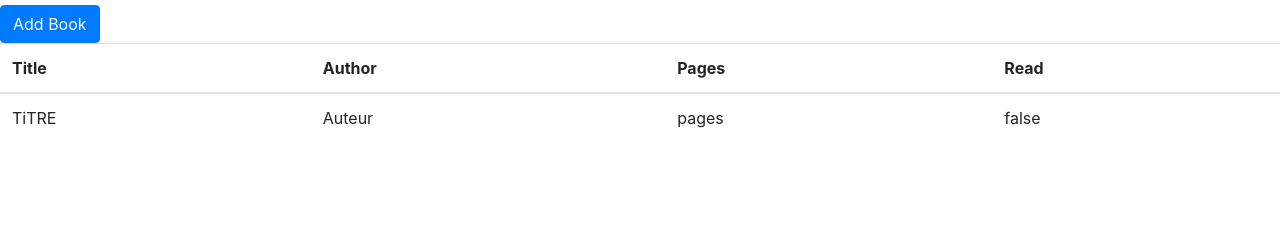
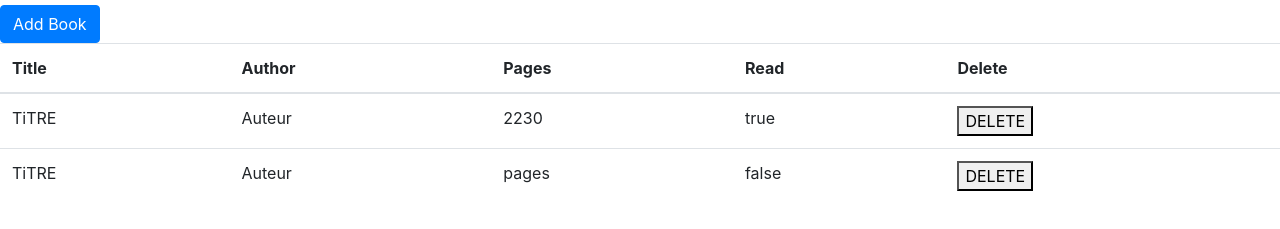
Before and after one commit to teamatcha/library, a plain HTML site: page index.html in a window 1280 px wide. Shown: the part 51-280 px from the top of the page. Drawn offline with nearby package versions, Linux system fonts and the light colour scheme.

Commit message:
delete + add new book ok

```diff
--- a/index.html
+++ b/index.html
@@ -21,10 +21,10 @@
             <th scope="col">Author</th>
             <th scope="col">Pages</th>
             <th scope="col">Read</th>
+            <th scope="col">Delete</th>
           </tr>
         </thead>
         <tbody class="display-book">
-
         </tbody>
       </table>
 
--- a/scripts/script.js
+++ b/scripts/script.js
@@ -3,9 +3,7 @@ const btnAdd = document.getElementById("btn-addForm");
 const btnSubmit = document.getElementById("submitNew");
 const bookInfo = document.querySelectorAll(".form-control");
 const bookRead = document.querySelectorAll(".form-check-input");
-
-
-
+const displayBooks = document.querySelector(".display-book");
 var myLibrary = []
 
 function Book(title, author, pages, read = false){
@@ -18,16 +16,73 @@ function Book(title, author, pages, read = false){
     };
 };
 
+
 function addBookToLibrary(book){
     myLibrary.push(book);
-    return myLibrary
+    displayBooks.innerHTML = ""
+    getAllBooks()
+    //addToList(book);
+    //return myLibrary
 };
+
+book2 = new Book("TiTRE","Auteur","2230",true);
+addBookToLibrary(book2);
 book1 = new Book("TiTRE","Auteur","pages");
 addBookToLibrary(book1);
+//book = new Book("Tefsjeiof","Auteesfssefur","pages", true);
+//addBookToLibrary(book);
+/*function reset(){
+    displayBooks.forEach(e =>{
+        e.value = "";
+    })
+}*/
 
-const displayBooks = document.querySelector(".display-book");
+/*
+
+function addToList(book){
+    var trr = document.createElement("tr");
+    displayBooks.appendChild(trr);
+    var td_elt = document.createElement("td");
+    td_elt.innerHTML = book.title;
+    trr.appendChild(td_elt);
+    var td_elt2 = document.createElement("td");
+    td_elt2.innerHTML = book.author;
+    trr.appendChild(td_elt2);
+    var td_elt3 = document.createElement("td");
+    td_elt3.innerHTML = book.pages;
+    trr.appendChild(td_elt3);
+    var td_elt4 = document.createElement("td");
+    readButton = document.createElement("button");
+
+    td_elt4.innerHTML = book.read;
+    td_elt4.appendChild(readButton);
+
+    trr.appendChild(td_elt4);
+
+    var td_elt5 = document.createElement("td");
+       /* deleteButton = document.createElement("button");
+        deleteButton.innerHTML = "DELETE"
+        td_elt5.appendChild(deleteButton);
+        deleteButton.addEventListener('click', removeBook);
+    trr.appendChild(td_elt5);
+}*/
+
+
+btnSubmit.addEventListener('click', e=> {
+    const newTitle = document.getElementById("title").value
+    const newAuthor = document.getElementById("author").value
+    const newPages = document.getElementById("pagesNum").value
+    const status = document.querySelector("input[type=radio]:checked").value;
+
+    book = new Book(newTitle, newAuthor, newPages,status );
+    addBookToLibrary(book);
+
+});
+
+
+
 function getAllBooks(){
-    myLibrary.forEach(element => {
+    myLibrary.forEach((element,index) => {
         var size = Object.keys(element).length;
         var trr = document.createElement("tr");
         displayBooks.appendChild(trr);
@@ -36,7 +91,6 @@ function getAllBooks(){
         trr.appendChild(td_elt);
         var td_elt2 = document.createElement("td");
         td_elt2.innerHTML = element.author;
-
         trr.appendChild(td_elt2);
         var td_elt3 = document.createElement("td");
         td_elt3.innerHTML = element.pages;
@@ -44,28 +98,19 @@ function getAllBooks(){
         var td_elt4 = document.createElement("td");
         td_elt4.innerHTML = element.read;
         trr.appendChild(td_elt4);
+
+        var td_elt5 = document.createElement("td");
+
+        deleteButton = document.createElement("button");
+        deleteButton.innerHTML = "DELETE"
+        td_elt5.appendChild(deleteButton);
+        deleteButton.addEventListener('click', e=>{
+            myLibrary.splice(index, 1);
+            displayBooks.innerHTML = ""
+            getAllBooks()
+        })
+       trr.appendChild(td_elt5);
     });
 };
 
-getAllBooks();
-
-
-/*------------------------------------------------------------------------------------ */
-
-btnSubmit.addEventListener('click', e=> {
-    const newTitle = document.getElementById("title").value
-    const newAuthor = document.getElementById("author").value
-    const newPages = document.getElementById("pagesNum").value
-
-    const status = document.querySelector("input[type=radio]:checked").value;
-    console.log(newTitle);
-    console.log(newAuthor);
-    console.log(newPages);
-    console.log(status);
-
-    book = new Book(newTitle, newAuthor, newPages,status );
-    addBookToLibrary(book);
-    //console.log("array library")
-    //console.log(myLibrary)
-    //getAllBooks();
-});
+//getAllBooks()
```
